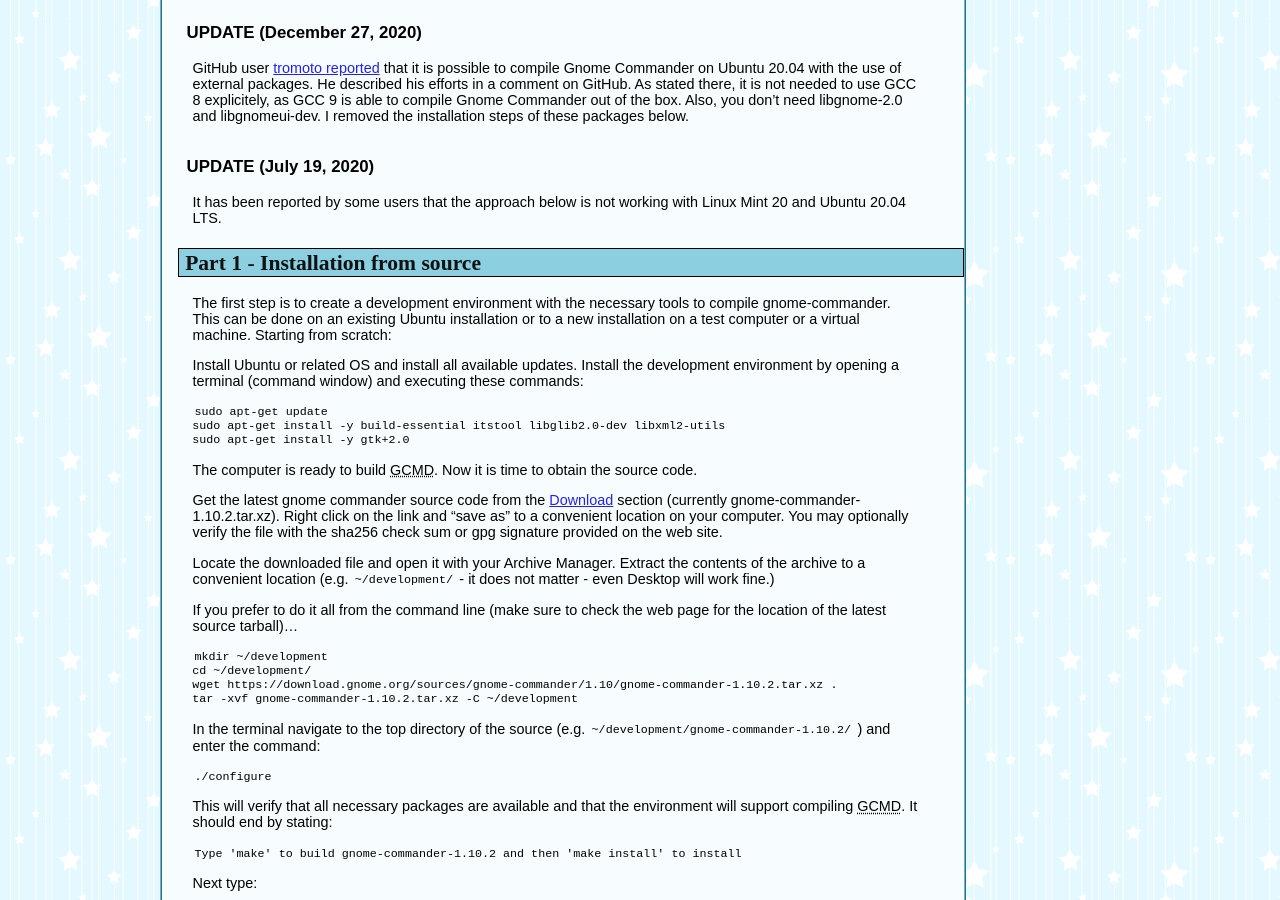
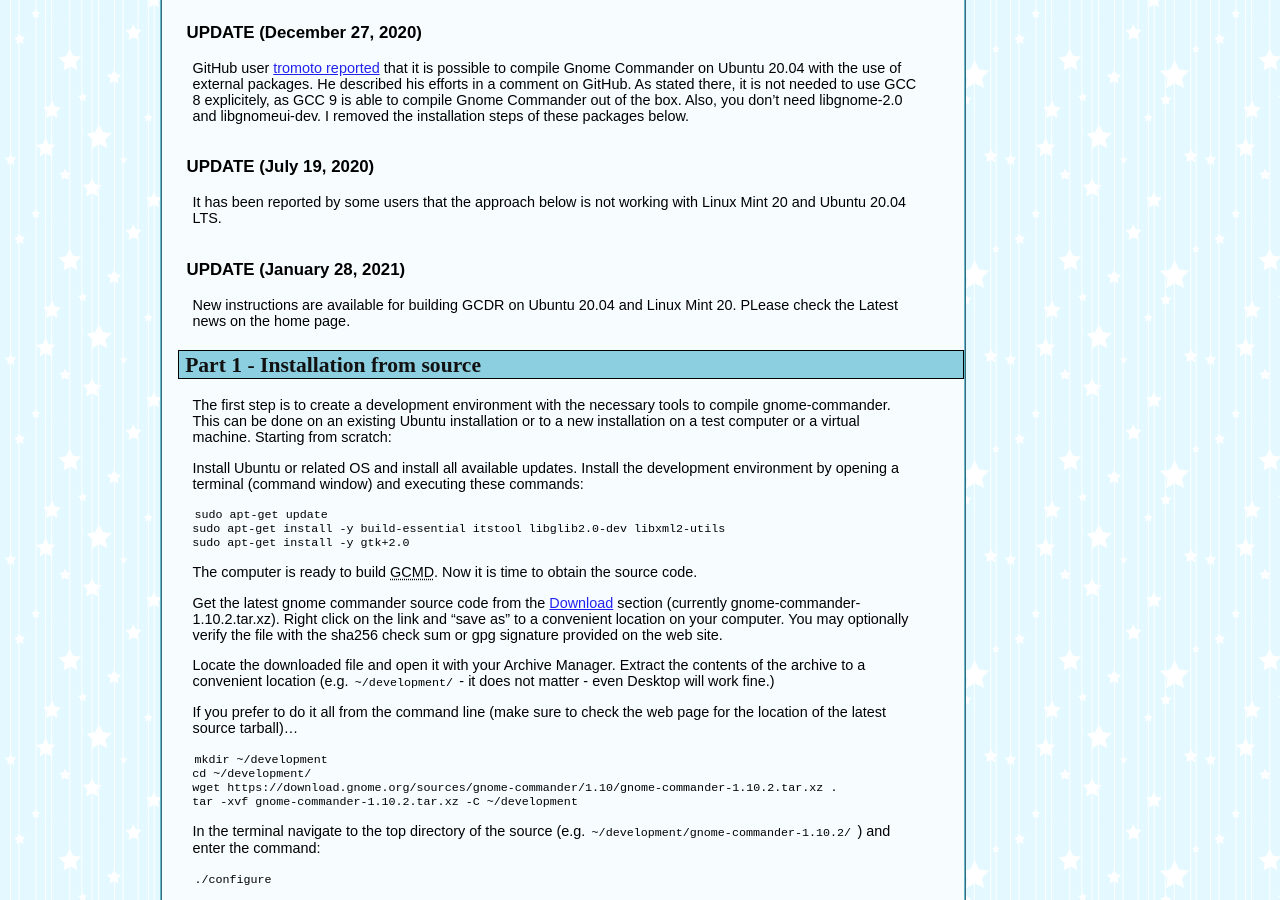
Before and after one commit to gcmd/gcmd.github.io, a Jekyll site: the page built from _posts/2019-05-30-gcmd-ubuntu-deb.md, in a window 1280 px wide and 900 px high, scrolled down 378 px. Built offline with Jekyll 4.4.1, drawn with Linux system fonts in a browser that asks for light colours.

Commit message:
Update 2019-05-30-gcmd-ubuntu-deb.md
Added an update re. instructions available for building GCDR on Ubuntu 20.04 and Linux Mint 20. - Ken

```diff
--- a/_posts/2019-05-30-gcmd-ubuntu-deb.md
+++ b/_posts/2019-05-30-gcmd-ubuntu-deb.md
@@ -35,6 +35,11 @@
 
 It has been reported by some users that the approach below is not
 working with Linux Mint 20 and Ubuntu 20.04 LTS.
+
+### UPDATE (January 28, 2021)
+
+New instructions are available for building GCDR on Ubuntu 20.04 and
+Linux Mint 20. PLease check the Latest news on the home page.
 
 ## Part 1 - Installation from source
 
```
